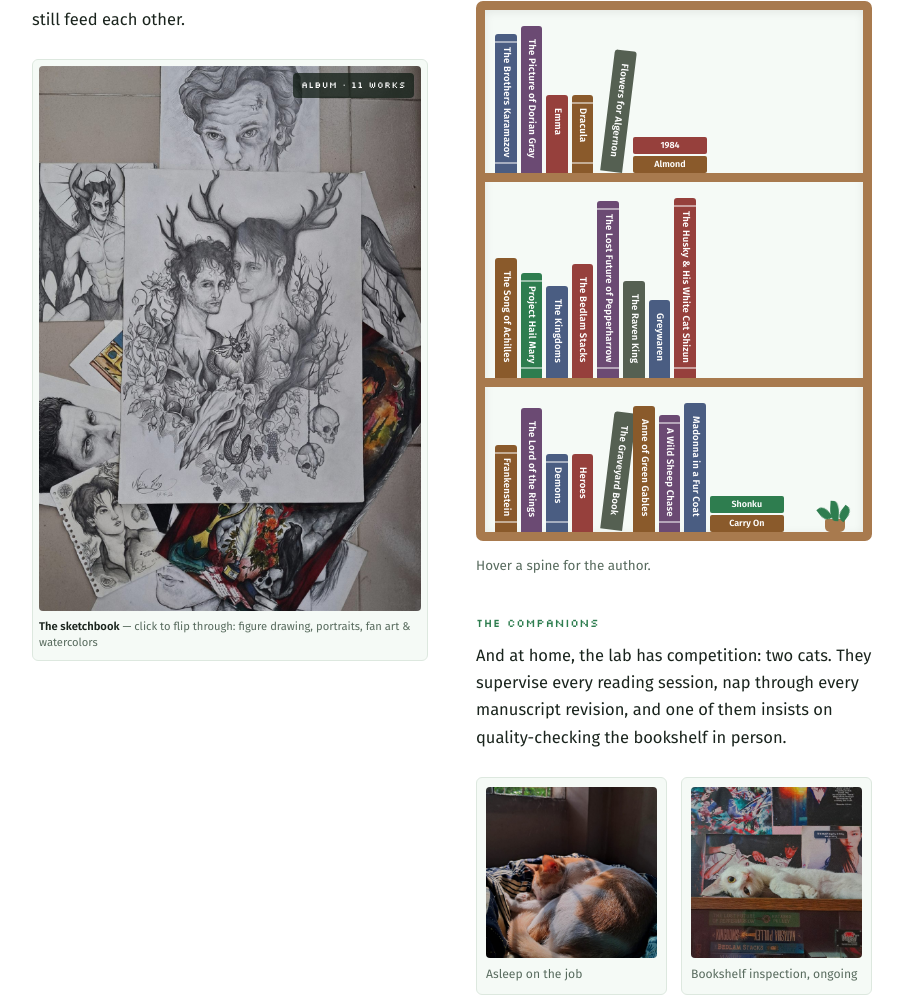
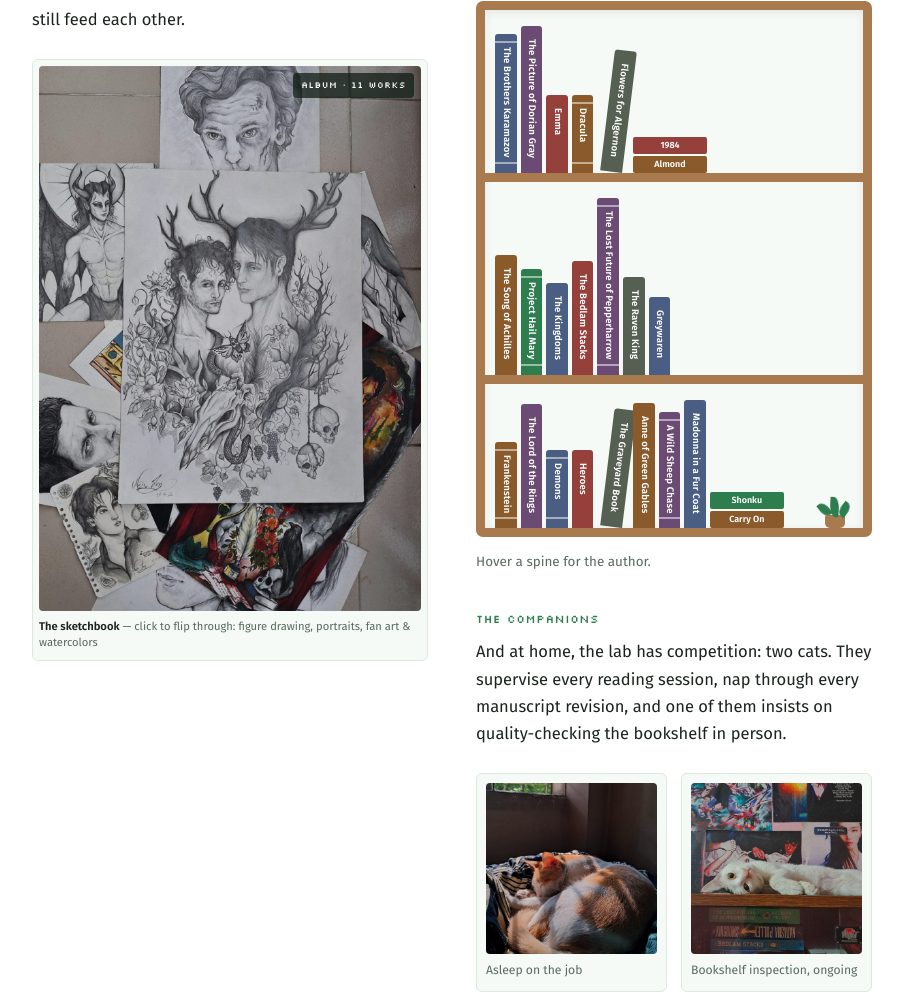
Before and after one commit to NaziaZarin111/NaziaZarin111.github.io, a plain HTML site: page index.html in a window 1280 px wide. Shown: the part 8072-9070 px from the top of the page, without its empty margins (188-1091 px from the left). Drawn offline with Linux system fonts and the light colour scheme.

Commit message:
Remove The Husky and His White Cat Shizun from the bookcase
Co-Authored-By: Claude Fable 5 <noreply@anthropic.com>

```diff
--- a/index.html
+++ b/index.html
@@ -972,7 +972,6 @@ footer .prose{color:var(--muted)}
               <span class="spine c6 band" title="Natasha Pulley" aria-label="The Lost Future of Pepperharrow by Natasha Pulley">The Lost Future of Pepperharrow</span>
               <span class="spine c5" title="Maggie Stiefvater" aria-label="The Raven King by Maggie Stiefvater">The Raven King</span>
               <span class="spine c3" title="Maggie Stiefvater" aria-label="Greywaren by Maggie Stiefvater">Greywaren</span>
-              <span class="spine c4 band" title="Rou Bao Bu Chi Rou" aria-label="The Husky and His White Cat Shizun by Rou Bao Bu Chi Rou">The Husky &amp; His White Cat Shizun</span>
             </div>
             <div class="brow">
               <span class="spine c2 band" title="Mary Shelley" aria-label="Frankenstein by Mary Shelley">Frankenstein</span>
```
